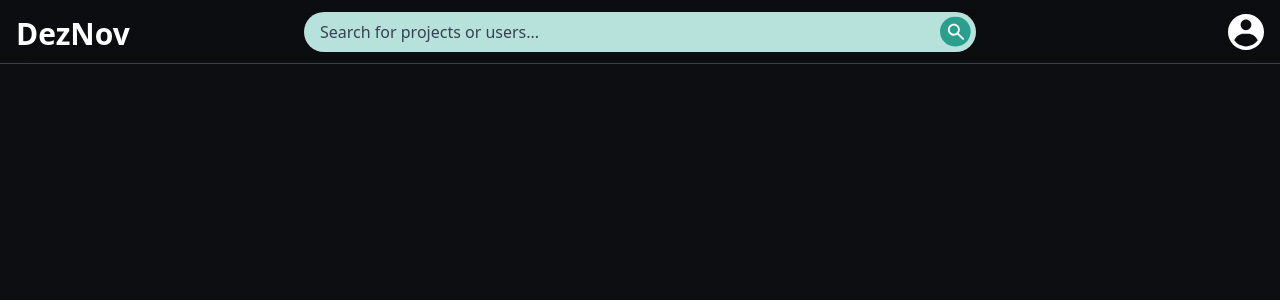
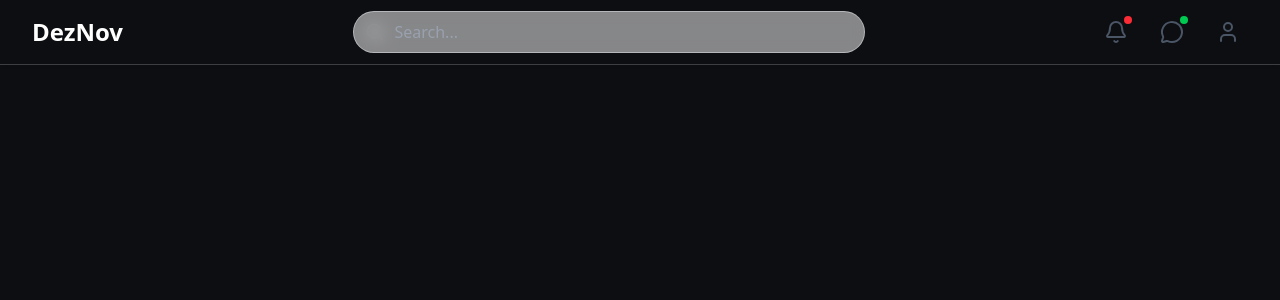
Before and after one commit to ayush00git/DezNov, a React (Vite) app in the folder frontend/: page /explore in a window 1280 px wide. Shown: the top 300 px of the page. Built offline with nearby package versions, Linux system fonts and the light colour scheme.

Commit message:
navbar modification

```diff
--- a/frontend/src/components/Elements/Navbar.jsx
+++ b/frontend/src/components/Elements/Navbar.jsx
@@ -1,71 +1,117 @@
-import React, { useState } from "react";
-import { useNavigate } from "react-router-dom";
+import React, { useState } from 'react';
+import { Search, Bell, MessageCircle, User, Menu, X } from 'lucide-react';
 
-function NavBar() {
-  const [search, setSearch] = useState("");
-  const navigate = useNavigate();
+const Navbar = () => {
+  const [isMenuOpen, setIsMenuOpen] = useState(false);
+  const [searchQuery, setSearchQuery] = useState('');
+
+  const toggleMenu = () => {
+    setIsMenuOpen(!isMenuOpen);
+  };
 
   return (
     <>
-      <nav className="relative bg-[rgba(13,14,18,0.1)] min-h-16 h-auto text-white flex items-center justify-center border-b-1 border-gray-700 backdrop-blur-md">
-        {/* Logo */}
-        <div
-          className="absolute top-4 left-4 font-bold text-white cursor-pointer lg:text-3xl"
-          title="DezNov-Home"
-          onClick={() => navigate("/explore")}
-        >
+      {/* Navbar */}
+      <nav className="fixed top-0 left-0 right-0 z-50 bg-[#0D0E11] backdrop-blur-md border-b border-white/20 shadow-sm">
+        <div className="max-w-9xl mx-auto px-4 sm:px-6 lg:px-8">
+          <div className="flex items-center justify-between h-16">
+
+            {/* Company Name - Left */}
+            <div className="flex-shrink-0">
+              <h1 className="text-2xl font-bold text-white cursor-pointer">
                 DezNov
+              </h1>
             </div>
 
-        {/* Search bar */}
-        <div className="rounded-full border-2 border-transparent bg-[#b7e2dc] flex items-center flex-row-reverse max-w-2xl min-h-10 px-0.5 gap-4 absolute lg:w-[750px] md:w-[450px] sm:w-[300px] w-[250px] text-gray-900 transition-all duration-300 ease-in-out focus-within:border-[#59c9b8] focus-within:bg-[#0D0E11] focus-within:text-white hover:bg-[#0D0E11] hover:border-[#59c9b8] hover:text-white hover:shadow-lg focus-within:shadow-lg">
-          <svg
-            width="35"
-            height="34"
-            viewBox="0 0 37 35"
-            fill="none"
-            xmlns="http://www.w3.org/2000/svg"
-            className="cursor-pointer transition-transform duration-200 ease-in-out hover:scale-105"
-          >
-            <rect width="35" height="34" rx="17" fill="#2A9F8D" className="transition-colors duration-300 ease-in-out" />
-            <path
-              d="M15.825 21.65C13.9175 21.65 12.3033 20.9892 10.9824 19.6676C9.6615 18.346 9.0007 16.7318 9 14.825C8.9993 12.9182 9.6601 11.304 10.9824 9.9824C12.3047 8.6608 13.9189 8 15.825 8C17.7311 8 19.3457 8.6608 20.6687 9.9824C21.9917 11.304 22.6521 12.9182 22.65 14.825C22.65 15.595 22.5275 16.3212 22.2825 17.0037C22.0375 17.6862 21.705 18.29 21.285 18.815L27.165 24.695C27.3575 24.8875 27.4537 25.1325 27.4537 25.43C27.4537 25.7275 27.3575 25.9725 27.165 26.165C26.9725 26.3575 26.7275 26.4537 26.43 26.4537C26.1325 26.4537 25.8875 26.3575 25.695 26.165L19.815 20.285C19.29 20.705 18.6863 21.0375 18.0038 21.2825C17.3213 21.5275 16.595 21.65 15.825 21.65ZM15.825 19.55C17.1375 19.55 18.2533 19.0908 19.1724 18.1724C20.0915 17.254 20.5507 16.1382 20.55 14.825C20.5493 13.5118 20.0901 12.3964 19.1724 11.4787C18.2547 10.561 17.1389 10.1014 15.825 10.1C14.5111 10.0986 13.3957 10.5582 12.4787 11.4787C11.5617 12.3992 11.1021 13.5146 11.1 14.825C11.0979 16.1354 11.5575 17.2512 12.4787 18.1724C13.3999 19.0936 14.5153 19.5528 15.825 19.55Z"
-              fill="white"
-            />
-          </svg>
+            {/* Search Bar - Center (Hidden on mobile) */}
+            <div className="hidden md:flex flex-1 max-w-lg mx-8">
+              <div className="relative w-full">
+                <div className="absolute inset-y-0 left-0 pl-3 flex items-center pointer-events-none">
+                  <Search className="h-5 w-5 text-gray-400" />
+                </div>
                 <input
                   type="text"
-            className="bg-transparent outline-none w-full placeholder:text-gray-700 focus:placeholder:text-gray-400 transition-all duration-300 ease-in-out pl-3"
-            placeholder="Search for projects or users..."
-            value={search}
-            onChange={(e) => setSearch(e.target.value)}
+                  value={searchQuery}
+                  onChange={(e) => setSearchQuery(e.target.value)}
+                  className="block w-full pl-10 pr-3 py-2 border border-gray-200/50 rounded-full
+                           bg-white/50 backdrop-blur-sm placeholder-gray-400 text-gray-900
+                           focus:outline-none focus:ring-2 focus:ring-blue-500 focus:border-transparent
+                           hover:bg-white/70 transition-all duration-200"
+                  placeholder="Search..."
                 />
               </div>
+            </div>
 
-        {/* profile */}
-        <div
-          className="absolute right-4 cursor-pointer transition-transform duration-200 ease-in-out hover:scale-110"
-          title="profile"
-          onClick={() => navigate("/profile")}
+            {/* Desktop Icons - Right */}
+            <div className="hidden md:flex items-center space-x-4">
+              <button className="p-2 text-gray-600 hover:text-blue-600 hover:bg-white/50 rounded-full transition-all duration-200 relative">
+                <Bell className="h-6 w-6" />
+                <span className="absolute top-1 right-1 h-2 w-2 bg-red-500 rounded-full"></span>
+              </button>
+              <button className="p-2 text-gray-600 hover:text-blue-600 hover:bg-white/50 rounded-full transition-all duration-200 relative">
+                <MessageCircle className="h-6 w-6" />
+                <span className="absolute top-1 right-1 h-2 w-2 bg-green-500 rounded-full"></span>
+              </button>
+              <button className="p-2 text-gray-600 hover:text-blue-600 hover:bg-white/50 rounded-full transition-all duration-200">
+                <User className="h-6 w-6" />
+              </button>
+            </div>
+
+            {/* Mobile Hamburger */}
+            <div className="md:hidden">
+              <button
+                onClick={toggleMenu}
+                className="p-2 text-gray-600 hover:text-blue-600 hover:bg-white/50 rounded-full transition-all duration-200"
               >
-          <svg
-            width="36"
-            height="36"
-            viewBox="0 0 36 36"
-            fill="none"
-            xmlns="http://www.w3.org/2000/svg"
-          >
-            <path
-              fillRule="evenodd"
-              clipRule="evenodd"
-              d="M18 1.97772e-10C20.3638 -1.10801e-05 22.7044 0.465563 24.8883 1.37014C27.0721 2.27472 29.0564 3.60058 30.7279 5.27204C32.3994 6.94349 33.7252 8.92779 34.6298 11.1117C35.5344 13.2955 36 15.6362 36 18C36 27.9411 27.9411 36 18 36C8.0589 36 0 27.9411 0 18C0 8.0589 8.0589 1.97772e-10 18 1.97772e-10ZM19.8 19.8H16.2C11.7437 19.8 7.91791 22.4989 6.26779 26.3516C8.87869 30.0127 13.1605 32.4 18 32.4C22.8394 32.4 27.1212 30.0127 29.7322 26.3513C28.0821 22.4989 24.2563 19.8 19.8 19.8ZM18 5.4C15.0176 5.4 12.6 7.81768 12.6 10.8C12.6 13.7823 15.0176 16.2 18 16.2C20.9823 16.2 23.4 13.7823 23.4 10.8C23.4 7.81768 20.9824 5.4 18 5.4Z"
-              fill="white"
+                {isMenuOpen ? <X className="h-6 w-6" /> : <Menu className="h-6 w-6" />}
+              </button>
+            </div>
+          </div>
+
+          {/* Mobile Search Bar */}
+          <div className="md:hidden pb-4">
+            <div className="relative">
+              <div className="absolute inset-y-0 left-0 pl-3 flex items-center pointer-events-none">
+                <Search className="h-5 w-5 text-gray-400" />
+              </div>
+              <input
+                type="text"
+                value={searchQuery}
+                onChange={(e) => setSearchQuery(e.target.value)}
+                className="block w-full pl-10 pr-3 py-2 border border-gray-200/50 rounded-full
+                         bg-white/50 backdrop-blur-sm placeholder-gray-400 text-gray-900
+                         focus:outline-none focus:ring-2 focus:ring-blue-500 focus:border-transparent
+                         hover:bg-white/70 transition-all duration-200"
+                placeholder="Search..."
               />
-          </svg>
+            </div>
+          </div>
+
+          {/* Mobile Menu */}
+          {isMenuOpen && (
+            <div className="md:hidden pb-4">
+              <div className="flex justify-center space-x-6">
+                <button className="flex flex-col items-center p-3 text-gray-600 hover:text-blue-600 hover:bg-white/50 rounded-lg transition-all duration-200 relative">
+                  <Bell className="h-6 w-6 mb-1" />
+                  <span className="text-xs">Updates</span>
+                  <span className="absolute top-2 right-2 h-2 w-2 bg-red-500 rounded-full"></span>
+                </button>
+                <button className="flex flex-col items-center p-3 text-gray-600 hover:text-blue-600 hover:bg-white/50 rounded-lg transition-all duration-200 relative">
+                  <MessageCircle className="h-6 w-6 mb-1" />
+                  <span className="text-xs">Messages</span>
+                  <span className="absolute top-2 right-2 h-2 w-2 bg-green-500 rounded-full"></span>
+                </button>
+                <button className="flex flex-col items-center p-3 text-gray-600 hover:text-blue-600 hover:bg-white/50 rounded-lg transition-all duration-200">
+                  <User className="h-6 w-6 mb-1" />
+                  <span className="text-xs">Profile</span>
+                </button>
+              </div>
+            </div>
+          )}
         </div>
       </nav>
       </>
   );
-}
+};
 
-export default NavBar;
+export default Navbar;
```
Lines whose indentation alone changed are shown as unchanged.
